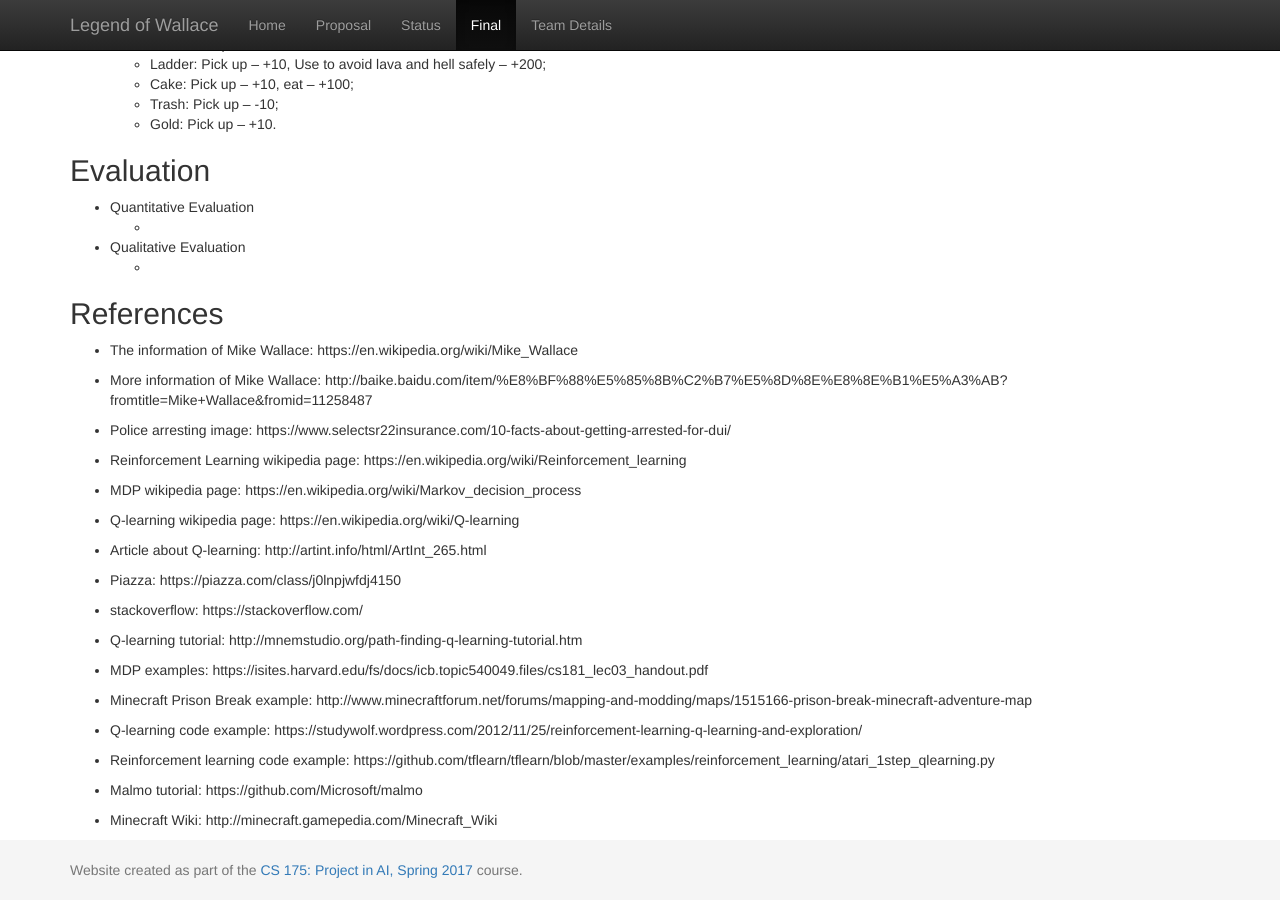
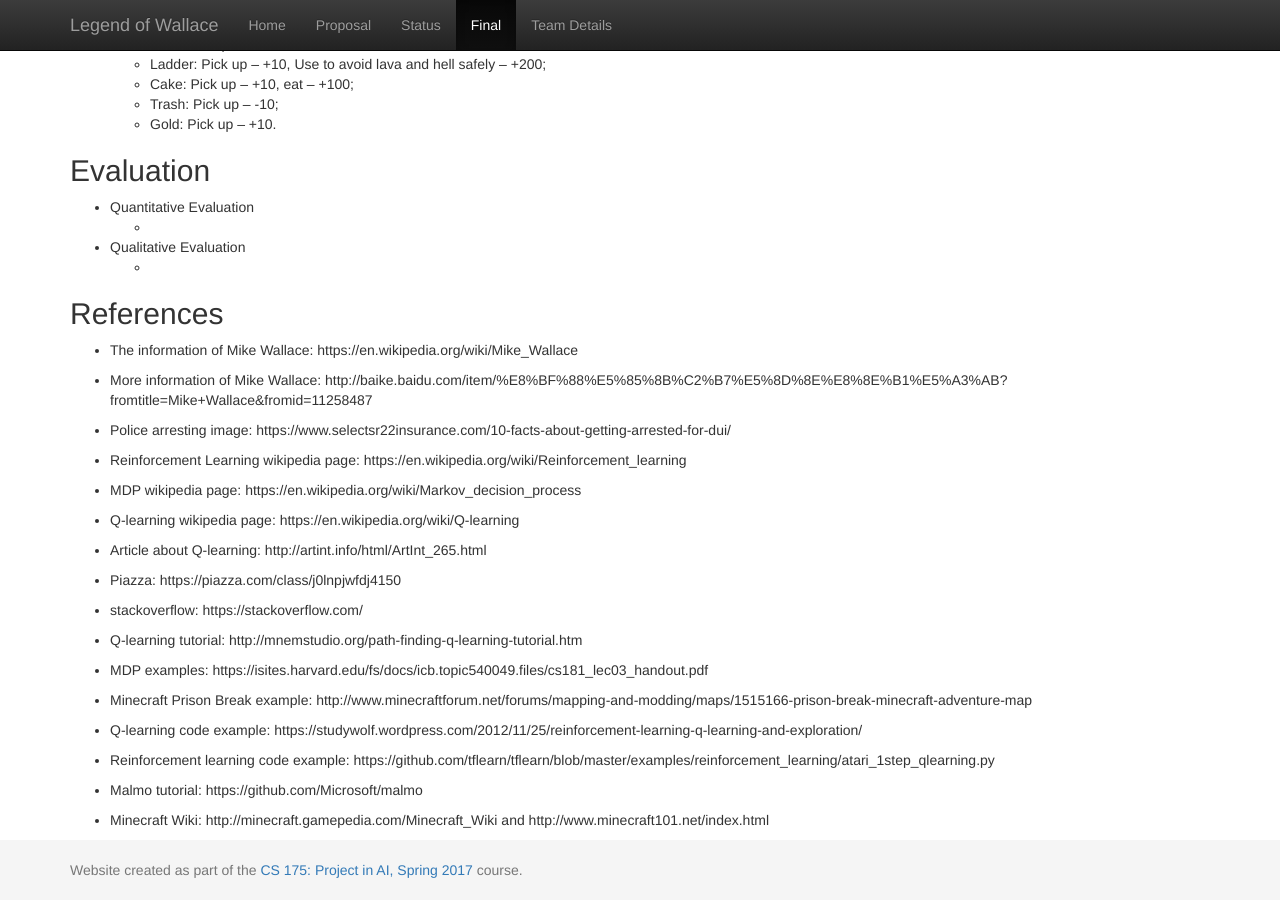
Before and after one commit to rl3740/WallaceAI, a Jekyll site: the page built from docs/final.md, in a window 1280 px wide and 900 px high, scrolled down 1500 px. Built offline with Jekyll 4.4.1, drawn with Linux system fonts in a browser that asks for light colours.

Commit message:
Create final.md

```diff
--- a/docs/final.md
+++ b/docs/final.md
@@ -83,4 +83,4 @@ Moreover, we have updated a lot since the status report. Last time, our goal is
 
 - Malmo tutorial: https://github.com/Microsoft/malmo
 
-- Minecraft Wiki: http://minecraft.gamepedia.com/Minecraft_Wiki
+- Minecraft Wiki: http://minecraft.gamepedia.com/Minecraft_Wiki and http://www.minecraft101.net/index.html
```
